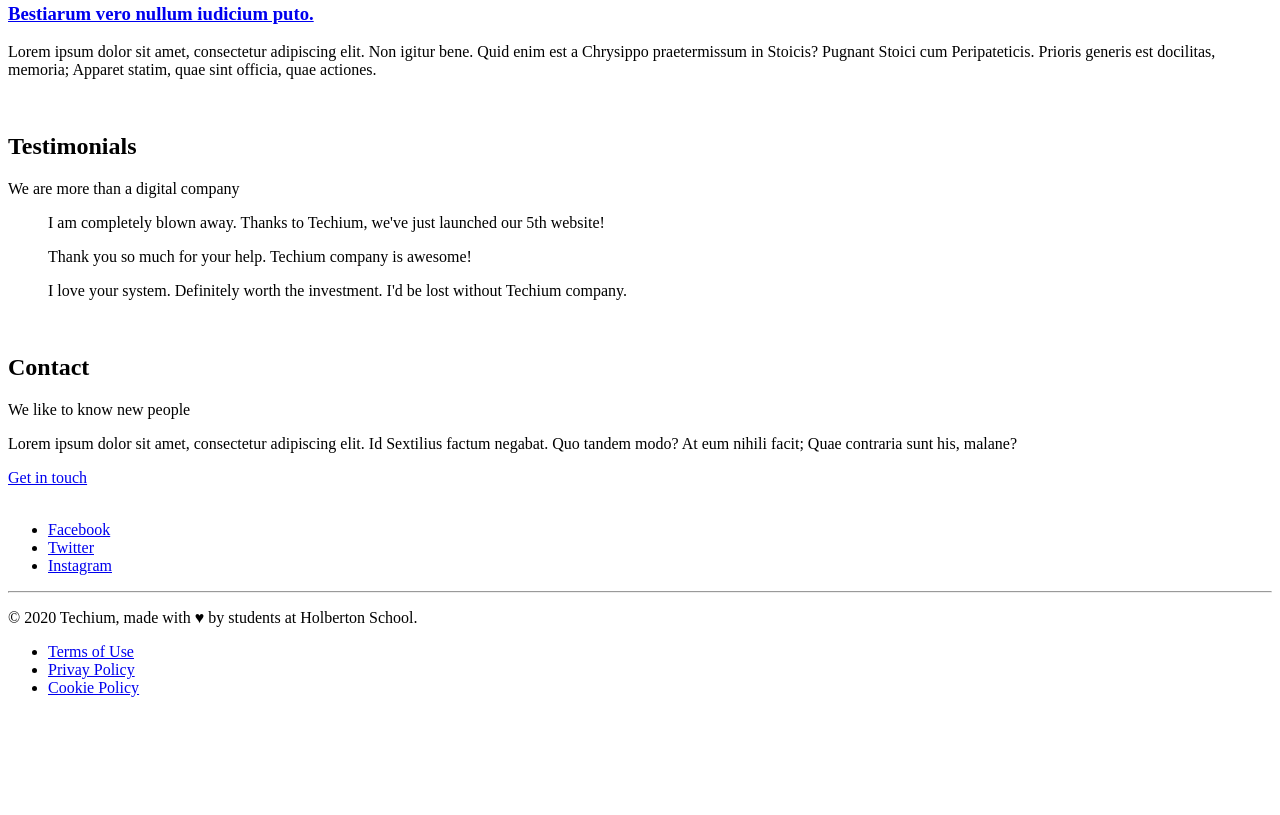
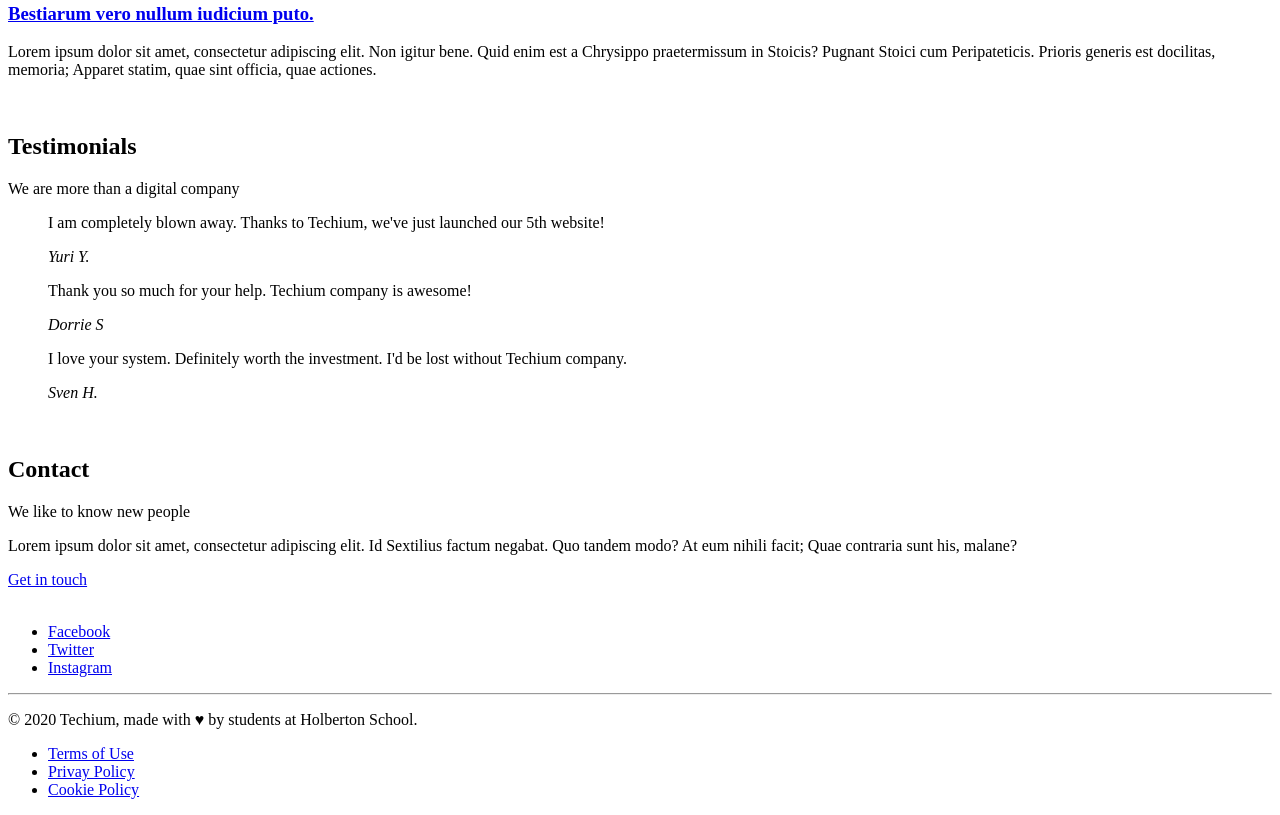
Before and after one commit to KristiSeraj/holbertonschool-web_front_end, a plain HTML site: page 0x00-html_advanced/29-index.html in a window 1280 px wide. Shown: the part 1795-2610 px from the top of the page. Before the commit the page ends 2508 px from the top, so only its background shows below. Drawn offline with Linux system fonts and the light colour scheme.

Commit message:
changes on blockquotes

```diff
--- a/0x00-html_advanced/29-index.html
+++ b/0x00-html_advanced/29-index.html
@@ -135,13 +135,22 @@
 					</header>
 					<div>
 						<article>
-							<blockquote cite="Yuri Y.">I am completely blown away. Thanks to Techium, we've just launched our 5th website!</blockquote>
+							<blockquote>
+								<p>I am completely blown away. Thanks to Techium, we've just launched our 5th website!</p>
+								<cite>Yuri Y.</cite>
+							</blockquote>
 						</article>
 						<article>
-							<blockquote cite="Dorrie S.">Thank you so much for your help. Techium company is awesome!</blockquote>
+							<blockquote>
+								<p>Thank you so much for your help. Techium company is awesome!</p>
+								<cite>Dorrie S</cite>
+							</blockquote>
 						</article>
 						<article>
-							<blockquote cite="Sven H.">I love your system. Definitely worth the investment. I'd be lost without Techium company.</blockquote>
+							<blockquote>
+								<p>I love your system. Definitely worth the investment. I'd be lost without Techium company.</p>
+								<cite>Sven H.</cite>
+							</blockquote>
 						</article>
 					</div>
 				</div>
```
